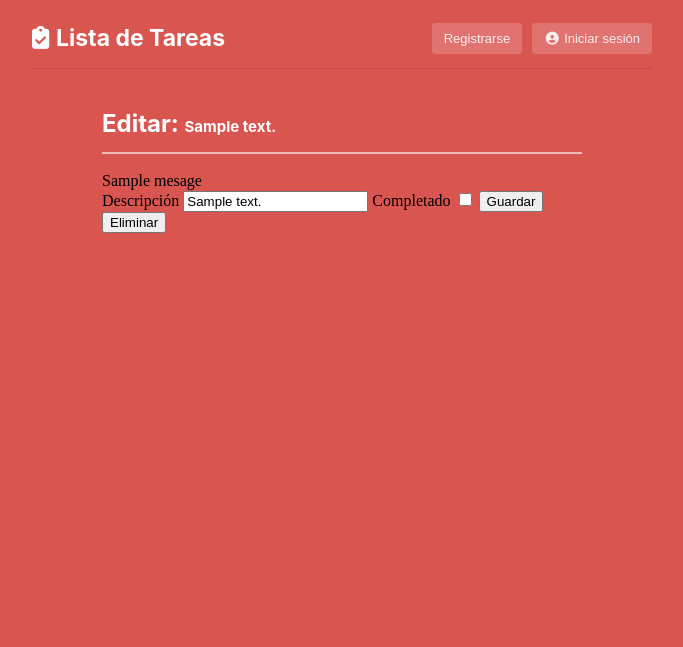
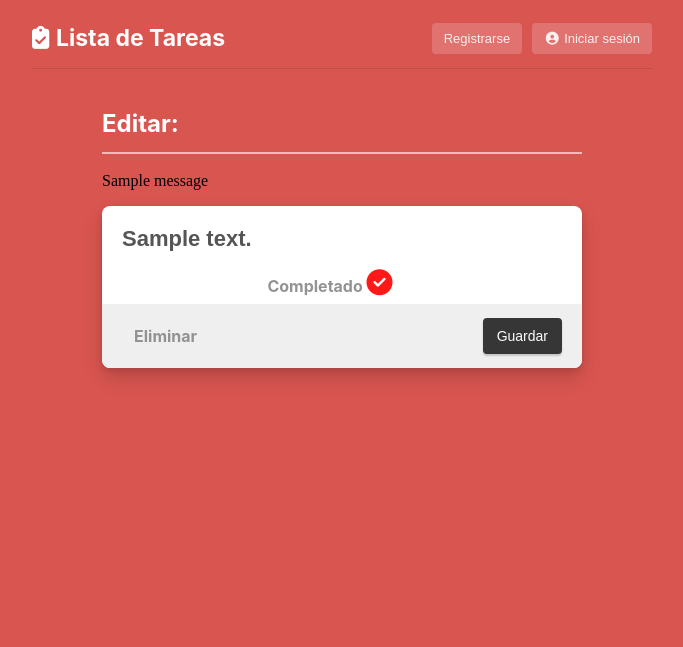
Before and after one commit to cornalitosalvag/probemorey, a Flask app: template todo/templates/todo/update.html in a window 1280 px wide. Shown: the top 647 px of the page, without its empty margins (298-981 px from the left). Run offline with Flask 2, Linux system fonts and the light colour scheme; the template is opened without the code that fills it: most values are stand-ins (such as "Sample title", 1, 10 or a date in 2020); one stand-in notice (Sample message) is shown; some libraries are stand-ins or nearby versions.

Commit message:
Add files via upload

```diff
--- a/todo/static/style.css
+++ b/todo/static/style.css
@@ -5,9 +5,9 @@
 
 body {
   background-color: rgb(217, 85, 80);
-  height: 80vh;
-  display: block;
-  margin: 8px;
+  /* height: 80vh; */
+  /* display: block; */
+  /* margin: 8px; */
 }
 .links {
   text-decoration: none;
@@ -50,36 +50,39 @@ h2 {
 .memo {
   margin-top: 18px;
 }
-div {
+
+/* NO */
+/* div {
   display: block;
-}
-/* logo titulo app */
-.eWatmt {
+} */
+
+/* logo titulo app OK*/
+.logo-app {
   width: 20px;
   margin-right: 4px;
 }
 
 /* englova el espacio del div general */
-.hEhBUS {
-  padding: 0px 12px;
+.blocke-principal {
+  /* padding: 0px 12px; */
   max-width: 620px;
   margin: auto;
 }
 /* div general */
 .bOJlSs {
-  background-color: inherit;
-  width: 100%;
+  /* background-color: inherit; */
+  /* width: 100%; */
   height: 60px;
   display: flex;
-  -webkit-box-pack: justify;
+  /* -webkit-box-pack: justify; */
   justify-content: space-between;
-  -webkit-box-align: center;
+  /* -webkit-box-align: center; */
   align-items: center;
 }
 
 /* clase de pomofocus */
 .eDhFgq {
-  display: inline-block;
+  /* display: inline-block; */
   color: white;
   margin: 0px;
   padding: 10px 0px;
@@ -98,10 +101,10 @@ div {
 /* botones */
 .ecshkw {
   display: flex;
-  -webkit-box-align: center;
+  /* -webkit-box-align: center; */
   align-items: center;
-  -webkit-box-pack: center;
-  justify-content: center;
+  /* -webkit-box-pack: center; */
+  /* justify-content: center; */
   text-align: center;
   border-radius: 4px;
   cursor: pointer;
@@ -133,12 +136,6 @@ div {
   margin-bottom: 40px;
 }
 
-/* ordenar lo de abajo  ok*/
-.hEhBUS {
-  padding: 0px 12px;
-  max-width: 620px;
-  margin: auto;
-}
 /* centra? */
 .iXfEkz {
   text-align: center;
@@ -394,23 +391,24 @@ div {
 .pMNkX {
   padding: 10px 20px 0px;
 }
-/* lo que se va editar o donde va el texto */
-.dvFLAw {
+/* lo que se va editar o donde va el texto NO*/
+/* .dvFLAw {
   position: relative;
   padding: 8px 0px 18px;
-}
-.jVoeih {
+} */
+/* NO */
+/* .jVoeih {
   padding: 8px 0px;
-}
+} */
 .dmnlKK {
-  border-radius: 4px;
+  /* border-radius: 4px; */
   font-size: 22px;
   padding: 10px 0px;
-  box-shadow: none;
+  /* box-shadow: none; */
   border: none;
   color: rgb(85, 85, 85);
   width: 100%;
-  box-sizing: border-box;
+  /* box-sizing: border-box; */
   font-weight: bold;
 }
 .dmnlKK::placeholder {
@@ -419,17 +417,25 @@ div {
 /* ultimo baner guardar cancelar(patra) */
 .hCdQli {
   padding: 14px 20px;
-  text-align: right;
+  /* text-align: right; */
   border-bottom-left-radius: 8px;
   border-bottom-right-radius: 8px;
   background-color: rgb(239, 239, 239);
   display: flex;
-  -webkit-box-pack: justify;
+  /* -webkit-box-pack: justify; */
   justify-content: space-between;
-  -webkit-box-align: center;
+  /* -webkit-box-align: center; */
   align-items: center;
 }
+.Qli-derecha {
+  flex-direction: row-reverse;
+}
 
+.QLI {
+  display: flex;
+
+  justify-content: center;
+}
 /* alineado a la derecha */
 .left {
   float: right;
@@ -497,3 +503,47 @@ div {
   border: 2px solid rgb(34, 34, 34);
   display: inline-block;
 }
+
+/* cheked */
+/* Hide the browser's default checkbox */
+.cheche input {
+  position: absolute;
+  opacity: 0;
+  cursor: pointer;
+  height: 0;
+  width: 0;
+}
+
+/* Create a custom checkbox */
+.checkmarkk {
+  color: red;
+}
+
+/* On mouse-over, add a grey background color */
+.cheche:hover input ~ .checkmarkk {
+  color: rgb(182, 0, 0);
+}
+
+/* When the checkbox is checked, add a blue background */
+.cheche input:checked ~ .checkmarkk {
+  color: rgb(85, 85, 85);
+  text-decoration: line-through double red;
+}
+
+/* Create the checkmark/indicator (hidden when not checked) */
+/* .checkmarkk:after {
+  content: "";
+
+  color: green;
+} */
+
+/* Show the checkmark when checked */
+/* .cheche input:checked ~ .checkmarkk:after {
+  display: block;
+  color: #2196f3;
+} */
+
+/* Style the checkmark/indicator */
+/* .cheche .checkmarkk:after {
+  color: green;
+} */
--- a/todo/templates/base.html
+++ b/todo/templates/base.html
@@ -3,9 +3,9 @@
 <script src="https://kit.fontawesome.com/ad87122803.js" crossorigin="anonymous"></script>
 <link rel="stylesheet" href="{{ url_for('static', filename='style.css') }}">
 
-<div class="hEhBUS ">
+<div class="blocke-principal">
 	<nav class="bOJlSs">
-		<h1 class="eDhFgq"><i class="fas fa-clipboard-check eWatmt "></i>Lista de Tareas</h1>
+		<h1 class="eDhFgq"><i class="fas fa-clipboard-check logo-app "></i>Lista de Tareas</h1>
 		<section class="caepzu">
 			{% if g.user %}
 			<span title="Usuario" class="ecshkw cursores"><i class="fas fa-user-alt hINVtW"></i><span
@@ -31,9 +31,13 @@
 		<header class="hjwVit">
 			{% block header %}{% endblock %}
 		</header>
+
 		{% for message in get_flashed_messages() %}
-		<div class="flash">{{ mesage }}</div>
+		<div class="flash">
+			<p>{{ message }}</p>
+		</div>
 		{% endfor %}
+
 
 		{% block content %}{% endblock %}
 
--- a/todo/templates/todo/update.html
+++ b/todo/templates/todo/update.html
@@ -1,20 +1,29 @@
 {% extends 'base.html' %}
 
 {% block header %}
-<h2>{% block title %}Editar: <span class="subtitulo"> {{ todo[ 'description'] }}</span>{% endblock %}</h2>
+<h2>{% block title %}Editar: {% endblock %}</h2>
+
 {% endblock %}
 
 {% block content %}
-<form method="post">
-	<label for="description">Descripción</label>
-	<input name="description" id="description" value="{{ request.form['description'] or todo['description'] }}"
-		required>
-	<label for="completed">Completado</label>
-	<input type="checkbox" name="completed" id="completed" {% if todo['completed']==1 %}checked{% endif %} />
-	<input type="submit" value="Guardar" />
+<form class="bDuesm" method="post">
+	<section class="pMNkX">
+		<!-- <label for="description">Descripción</label> -->
+		<input class="dvFLAw jVoeih dmnlKK" name="description" id="description"
+			value="{{ request.form['description'] or todo['description'] }}" required>
+	</section>
+	<div class="QLI">
+		<label class="jhqZwE fuentes cheche" for="completed">Completado
+			<input class="" type="checkbox" name="completed" id="completed" {% if todo['completed']==1 %}checked{% endif
+				%} /><i class="fas fa-check-circle fa-2x tilde checkmarkk "></i>
+		</label>
+	</div>
+	<section class="hCdQli Qli-derecha">
+		<input class="gfRDmQ" type="submit" value="Guardar" />
 </form>
 <form action="{{ url_for('todo.delete', id=todo['id']) }}" method="post">
-	<input class="danger" type="submit" value="Eliminar"
+	<input class="danger jhqZwE fuentes links" type="submit" value="Eliminar"
 		onclick="return confirm('Estas seguro de querer eliminarlo?')" />
+	</section>
 </form>
 {% endblock %}
```
